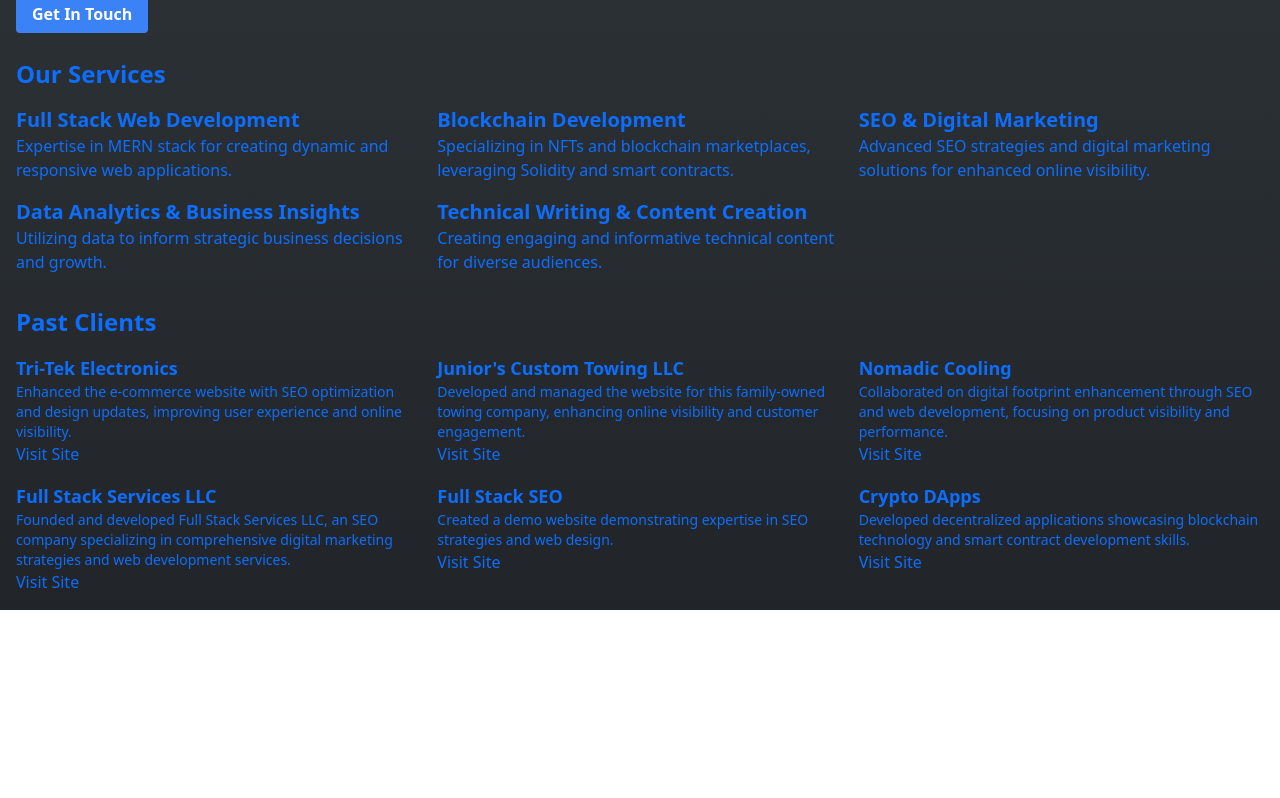
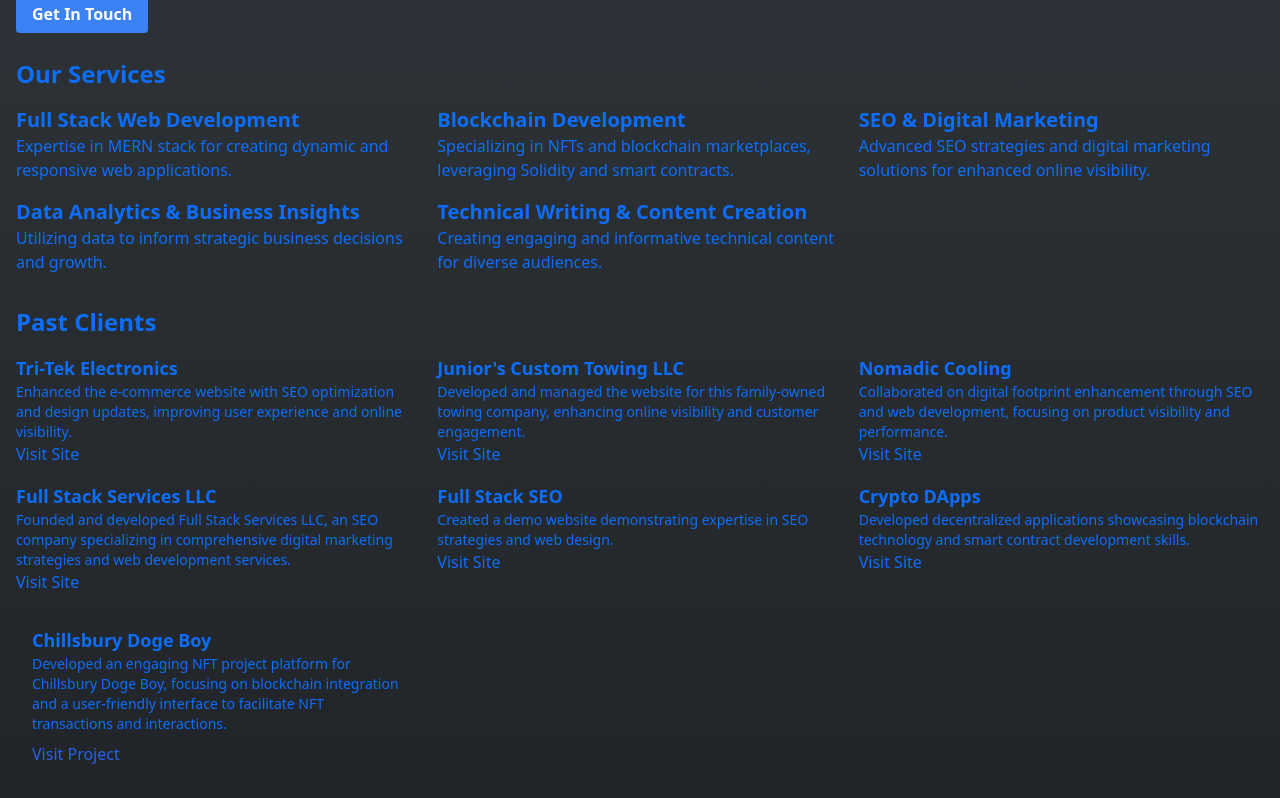
Before and after one commit to PeterdQuinn/buiness-portfolio, a Next.js app: page / in a window 1280 px wide. Shown: the part 522-1320 px from the top of the page. Before the commit the page ends 1132 px from the top, so only its background shows below. Built offline with nearby package versions, Linux system fonts and the light colour scheme.

Commit message:
added resume

```diff
--- a/src/components/Clients.js
+++ b/src/components/Clients.js
@@ -42,6 +42,12 @@
           <p className="text-sm">Developed decentralized applications showcasing blockchain technology and smart contract development skills.</p>
           <a href="https://dapps-rouge.vercel.app/" target="_blank" rel="noopener noreferrer">Visit Site</a>
         </div>
+        {/* NFT PROJECT */}
+        <div className="client-card hover:shadow-lg transition-shadow p-4 rounded-lg">
+          <h3 className="text-lg font-semibold">Chillsbury Doge Boy</h3>
+          <p className="text-sm">Developed an engaging NFT project platform for Chillsbury Doge Boy, focusing on blockchain integration and a user-friendly interface to facilitate NFT transactions and interactions.</p>
+          <a href="https://www.chillsburydogeboy.com/" target="_blank" rel="noopener noreferrer" className="text-blue-600 hover:underline mt-2 block">Visit Project</a>
+        </div>
       </div>
     </section>
   );
```
Also changed, not shown: 1 other file (tests, documents, lock files or other folders).
